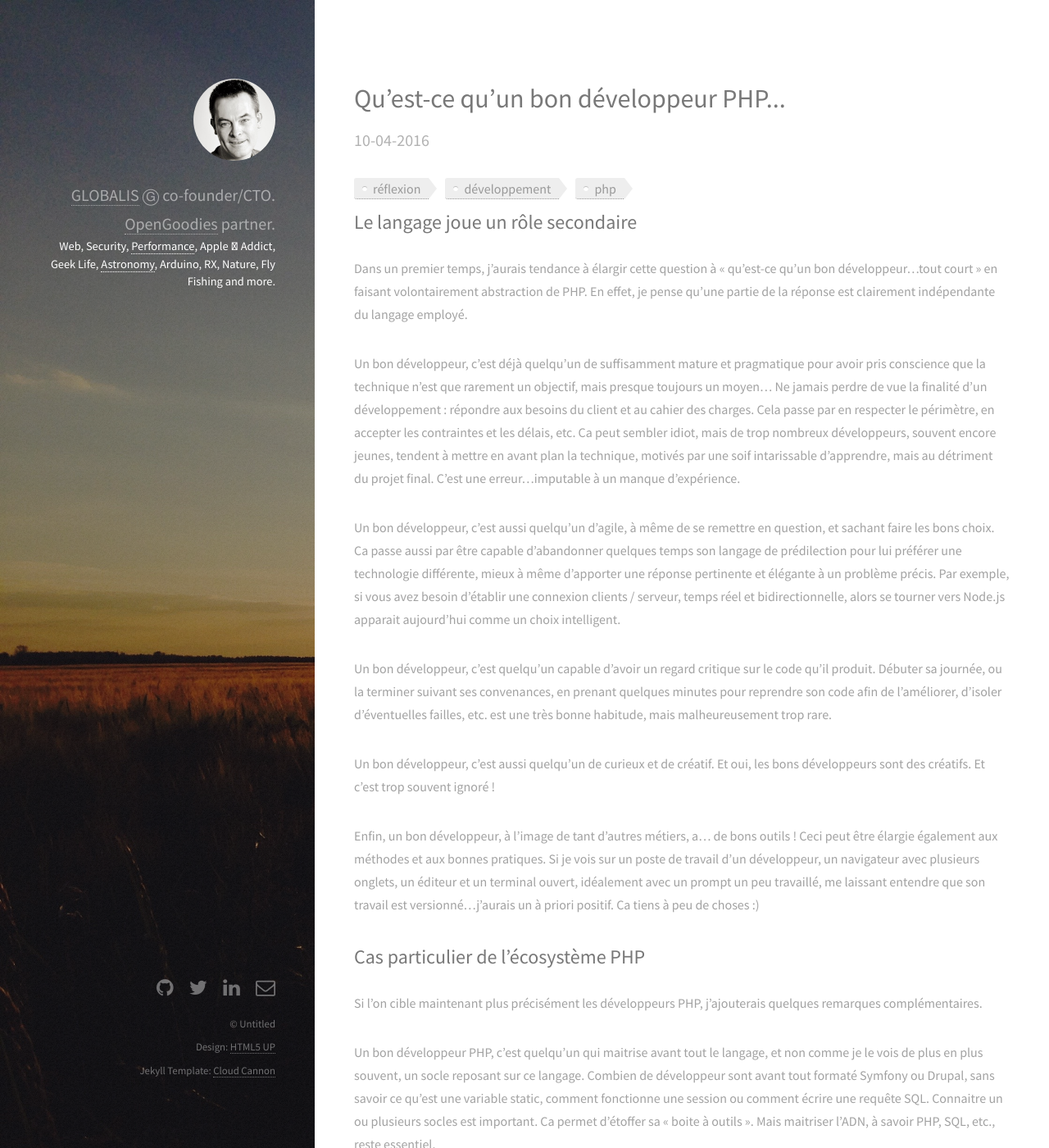
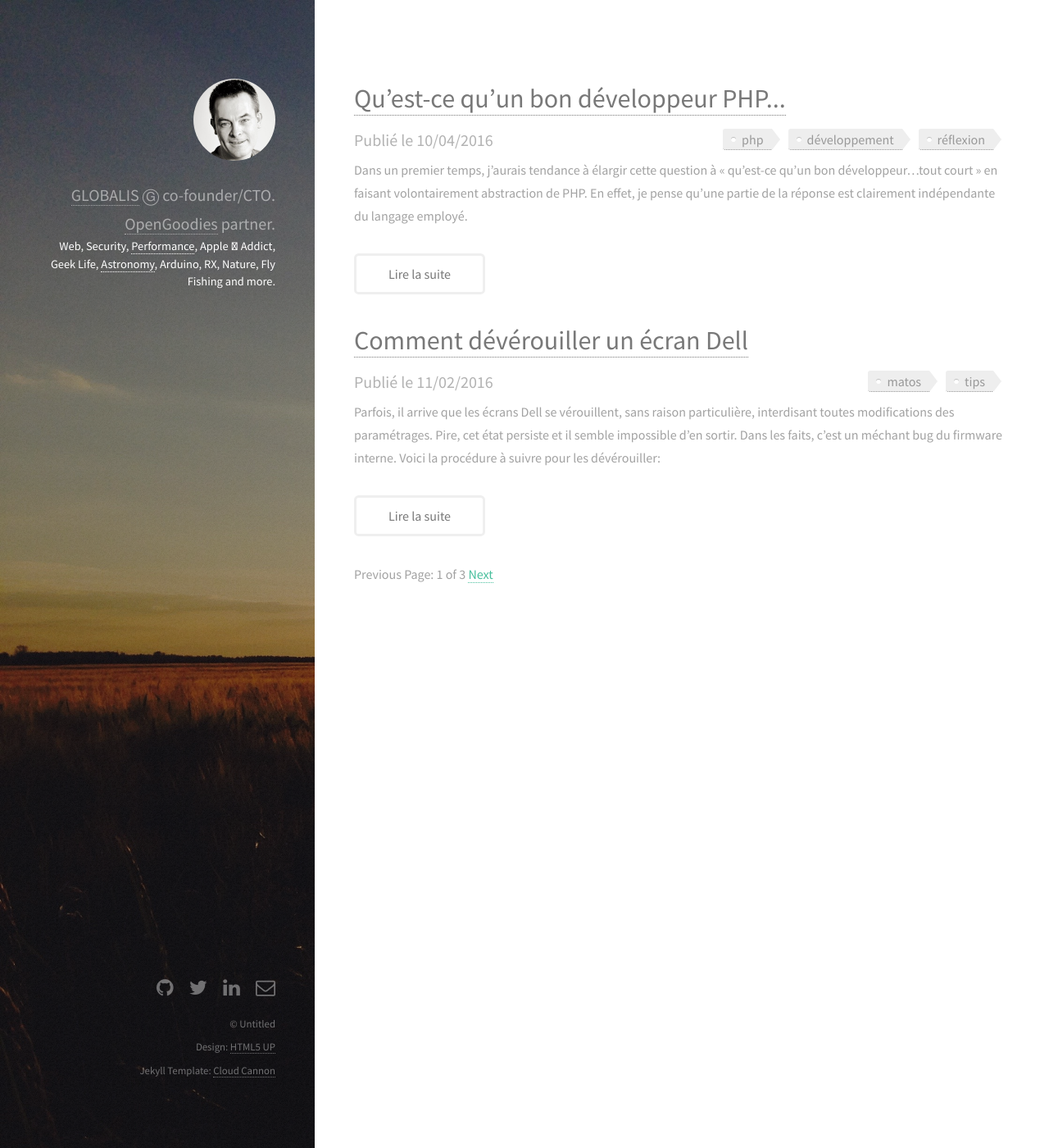
Before and after one commit to armel/armel.github.io, a Jekyll site: the page built from index.html, in a window 1280 px wide and 1400 px high. Shown: the whole window at 82% size. Built offline with Jekyll 4.4.1, drawn with Linux system fonts in a browser that asks for light colours; the list of posts is cut into pages by our own code; some of the changed text lies outside the part shown.

Commit message:
Change navigation

```diff
--- a/_config.yml
+++ b/_config.yml
@@ -18,3 +18,7 @@ linkedin_username:    fauveauarmel  # Replace this with your LinkedIn username
 
 # Build settings
 markdown: kramdown
+
+# Pagination
+gems: [jekyll-paginate]
+paginate: 2
--- a/_posts/2015-01-10-eco-conception.markdown
+++ b/_posts/2015-01-10-eco-conception.markdown
@@ -1,6 +1,7 @@
 ---
 layout: post
 title: "Lancement du livre « Éco-conception web : les 115 bonnes pratiques »"
+author: Armel
 categories: dev
 tags:
 - greenit
--- a/_posts/2016-04-10-bon-developpeur.markdown
+++ b/_posts/2016-04-10-bon-developpeur.markdown
@@ -8,7 +8,6 @@ tags:
 - php
 ---
 
-## Le langage joue un rôle secondaire
 Dans un premier temps, j’aurais tendance à élargir cette question à « qu’est-ce qu’un bon développeur...tout court » en faisant volontairement abstraction de PHP. En effet, je pense qu’une partie de la réponse est clairement indépendante du langage employé.
 
 Un bon développeur, c’est déjà quelqu’un de suffisamment mature et pragmatique pour avoir pris conscience que la technique n’est que rarement un objectif, mais presque toujours un moyen… Ne jamais perdre de vue la finalité d’un développement : répondre aux besoins du client et au cahier des charges. Cela passe par en respecter le périmètre, en accepter les contraintes et les délais, etc. Ca peut sembler idiot, mais de trop nombreux développeurs, souvent encore jeunes, tendent à mettre en avant plan la technique, motivés par une soif intarissable d’apprendre, mais au détriment du projet final. C’est une erreur…imputable à un manque d’expérience.
--- a/css/style.css
+++ b/css/style.css
@@ -188,7 +188,7 @@
 	header p {
 		color: #b2b2b2;
 		position: relative;
-		margin: 0 0 1.5em 0;
+		margin: 0 0 0 0;
 	}
 
 	header h2 + p {
@@ -1278,7 +1278,7 @@
 
 	.tags li {
 		padding: 0;
-		float: left;
+		float: right;
 	}
 
 	.tag {
@@ -1326,3 +1326,11 @@
 	.tag:hover::after {
 		border-left-color: #ccc;
 	}
+
+	header p {
+		text-align: right;
+	}
+
+	header p span {
+		float: left;
+	}
--- a/index.html
+++ b/index.html
@@ -2,47 +2,53 @@
 layout: default
 ---
 
-
 <!-- Main -->
 <div id="main">
-    <section>
-        {% for post in site.posts limit:1 %}
+
+    <!-- This loops through the paginated posts -->
+    {% for post in paginator.posts %}
+    <article>
         <header class="major">
-                <h2>{{ post.title }}</h2>
-                <p class="post-meta">{{ post.date | date: "%d-%m-%Y" }}{% if post.author %} • {{ post.author }}{% endif %}{% if page.meta %} • {{ page.meta }}{% endif %}</p>
-                {% if tag == page.tag %}
+            <h2 class="post-title"><a href="{{ post.url }}">{{ post.title }}</a></h2>
+            <p><span>Publié le {{ post.date | date: "%d/%m/%Y" }}</span>
+            {% if tag == post.tag %}
             <ul class="tags">
+                {% if tag == post.tag %}
                     {% for tag in post.tags %}
                         <li><a href="#" class="tag">{{tag}}</a></li>
                     {% endfor %}
+                {% endif %}
             </ul>
+            </p>
             {% endif %}
         </header>
 
         <section>
-                {{ post.content }}
-            </section>
-        {% endfor %}
-    </section>
-    <section>
-        <div class="row">
-            {% for post in site.posts offset:1 %}
-
-                <article class="{% cycle '6u', '6u$' %} 12u(small)">
-                    <header>
-                        <h2><a href="{{ post.url }}">{{ post.title }}</a></h2>
-                    </header>
-                    <section>
             {{ post.excerpt }}
         </section>
+
         <footer>
             <ul class="actions">
                 <li><a href="{{ post.url }}" class="button">Lire la suite</a></li>
             </ul>
         </footer>
+
     </article>
+    {% endfor %}
 
-            {% endfor %}
+    <!-- Pagination links -->
+    <div class="pagination">
+      {% if paginator.previous_page %}
+        <a href="{{ paginator.previous_page_path }}" class="previous">Previous</a>
+      {% else %}
+        <span class="previous">Previous</span>
+      {% endif %}
+      <span class="page_number ">Page: {{ paginator.page }} of {{ paginator.total_pages }}</span>
+      {% if paginator.next_page %}
+        <a href="{{ paginator.next_page_path }}" class="next">Next</a>
+      {% else %}
+        <span class="next ">Next</span>
+      {% endif %}
     </div>
-    </section>
+
 </div>
```
Also changed, not shown: _layouts/post.html (+11 -4 lines). Lines whose indentation alone changed are shown as unchanged.
